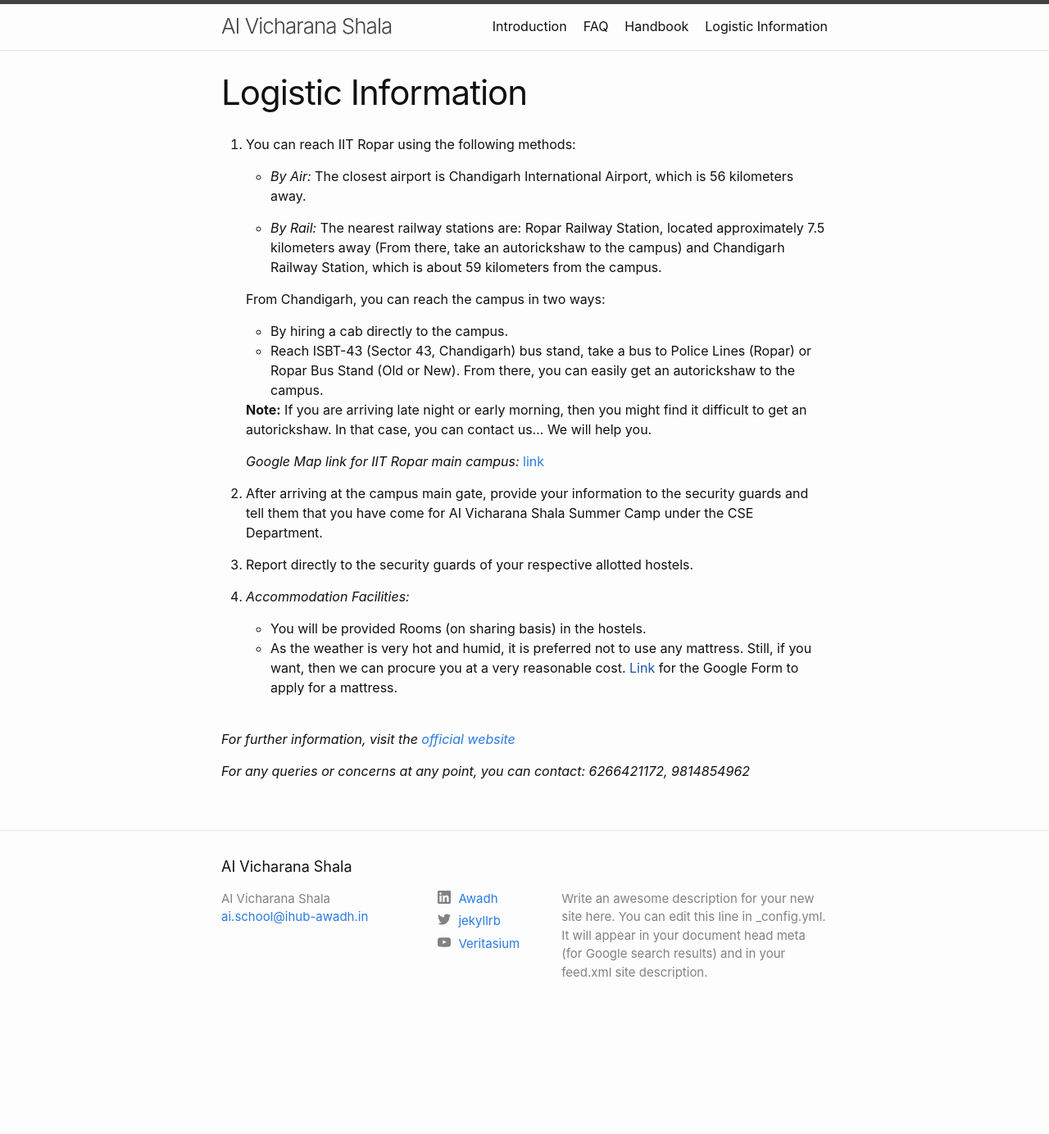
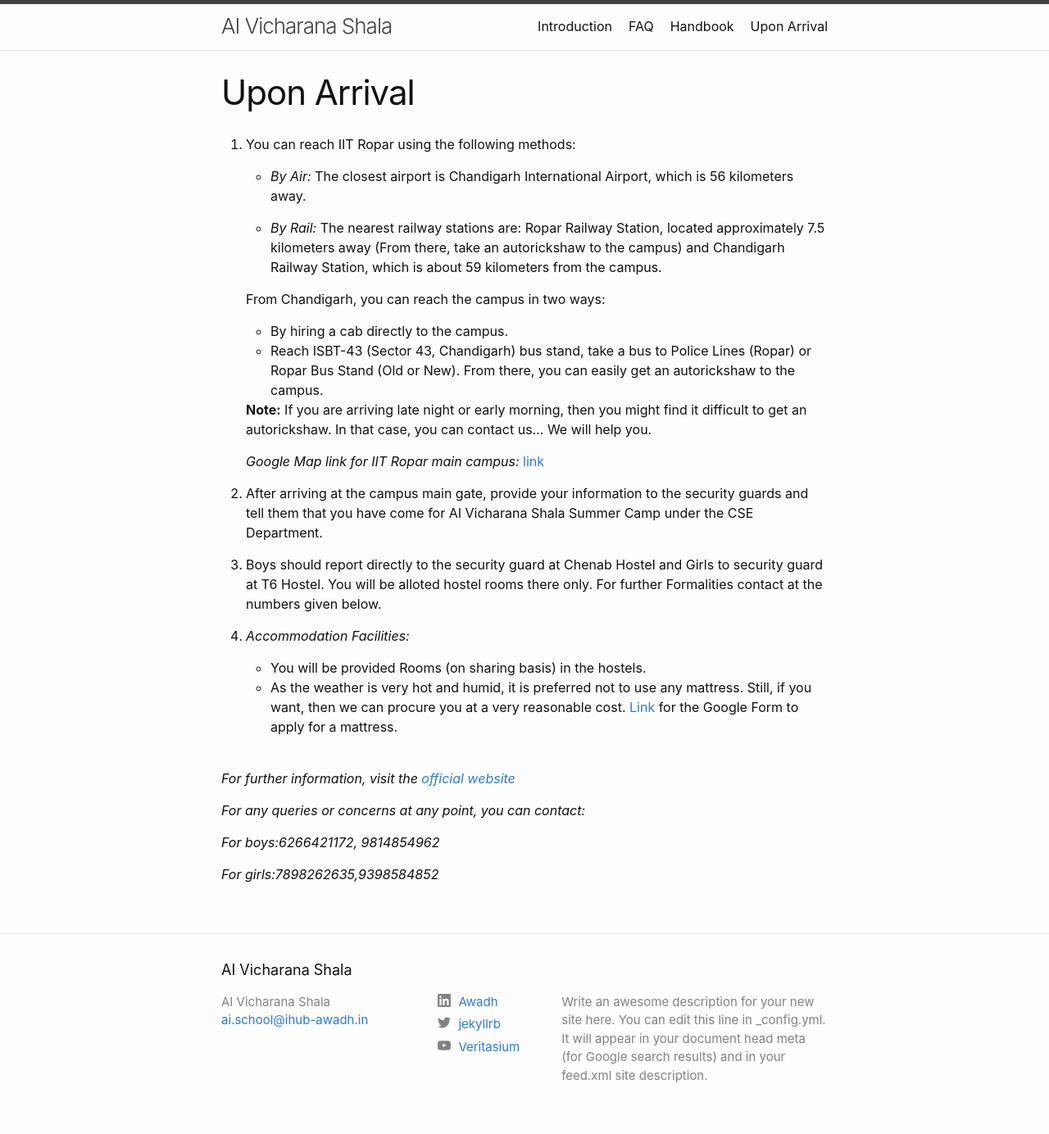
Before and after one commit to sudarshansudarshan/aicamp, a Jekyll site: the page built from Logistics.md, in a window 1280 px wide. Shown: the whole page at 82% size. Built offline with Jekyll 4.4.1, drawn with Linux system fonts in a browser that asks for light colours; before the commit the page ends 1258 px from its top, so only the background shows below that.

Commit message:
Add files via upload

```diff
--- a/Logistics.md
+++ b/Logistics.md
@@ -1,6 +1,6 @@
 ---
 layout: page
-title: Logistic Information
+title: Upon Arrival
 ---
 
 
@@ -20,14 +20,18 @@
 
 4. After arriving at the campus main gate, provide your information to the security guards and tell them that you have come for AI Vicharana Shala Summer Camp under the CSE Department.
 
-5. Report directly to the security guards of your respective allotted hostels.
+5. Boys should report directly to the security guard at Chenab Hostel and Girls to security guard at T6 Hostel. You will be alloted hostel rooms there only. For further Formalities contact at the numbers given below.
 
 6. *Accommodation Facilities:*
 * You will be provided Rooms (on sharing basis) in the hostels.
-* As the weather is very hot and humid, it is preferred not to use any mattress. Still, if you want, then we can procure you at a very reasonable cost. [Link]() for the Google Form to apply for a mattress.
+* As the weather is very hot and humid, it is preferred not to use any mattress. Still, if you want, then we can procure you at a very reasonable cost. [Link](https://docs.google.com/forms/d/e/1FAIpQLScDRnPN9NMS9YDPGj-XTCvA1LVgg9BobsE2vraBYACNSL16EA/viewform?usp=sf_link) for the Google Form to apply for a mattress.
 
 <div> <br> </div>
 
 *For further information, visit the [official website](https://sudarshansudarshan.github.io/aicamp/)*
 
-*For any queries or concerns at any point, you can contact: 6266421172, 9814854962*
+*For any queries or concerns at any point, you can contact:*
+
+*For boys:6266421172, 9814854962*
+
+*For girls:7898262635,9398584852*
```
